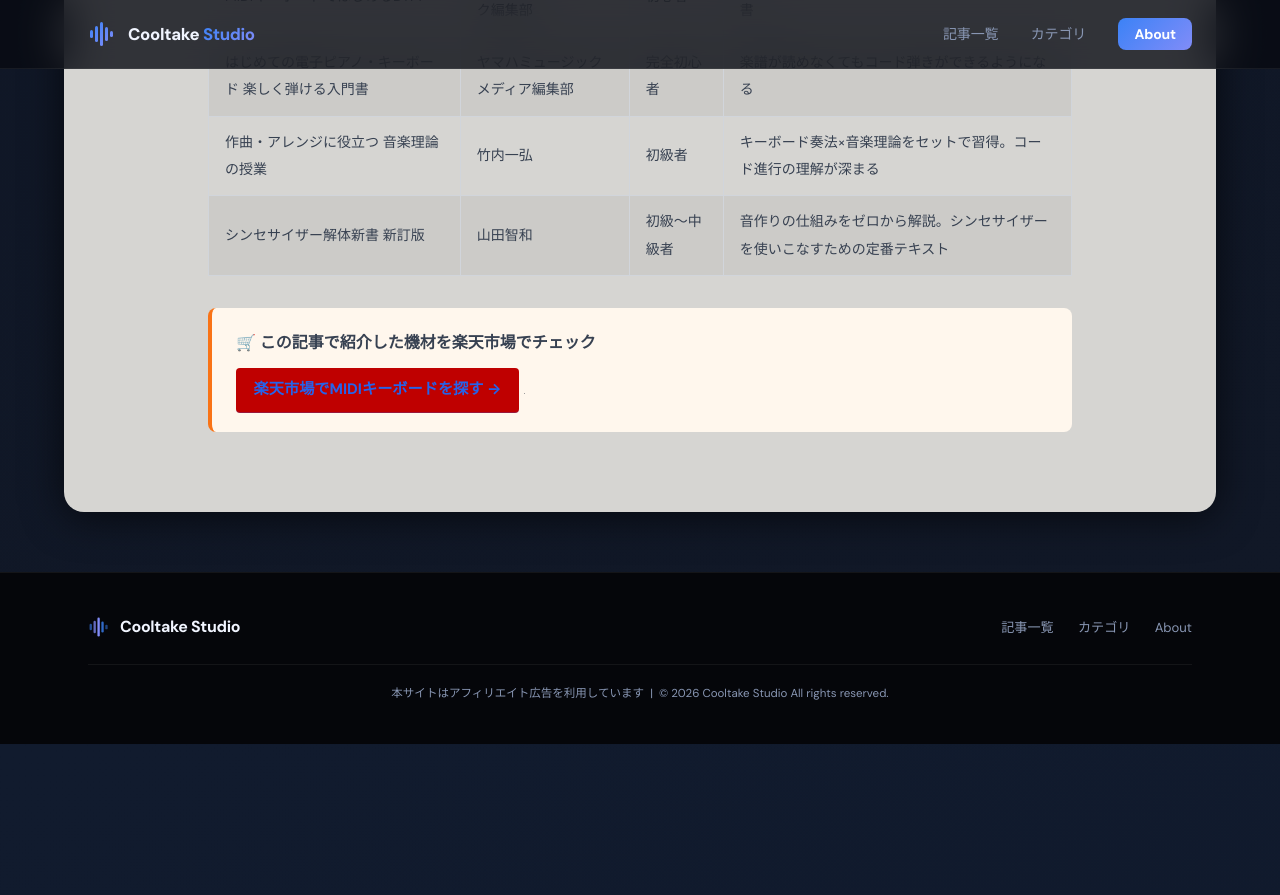
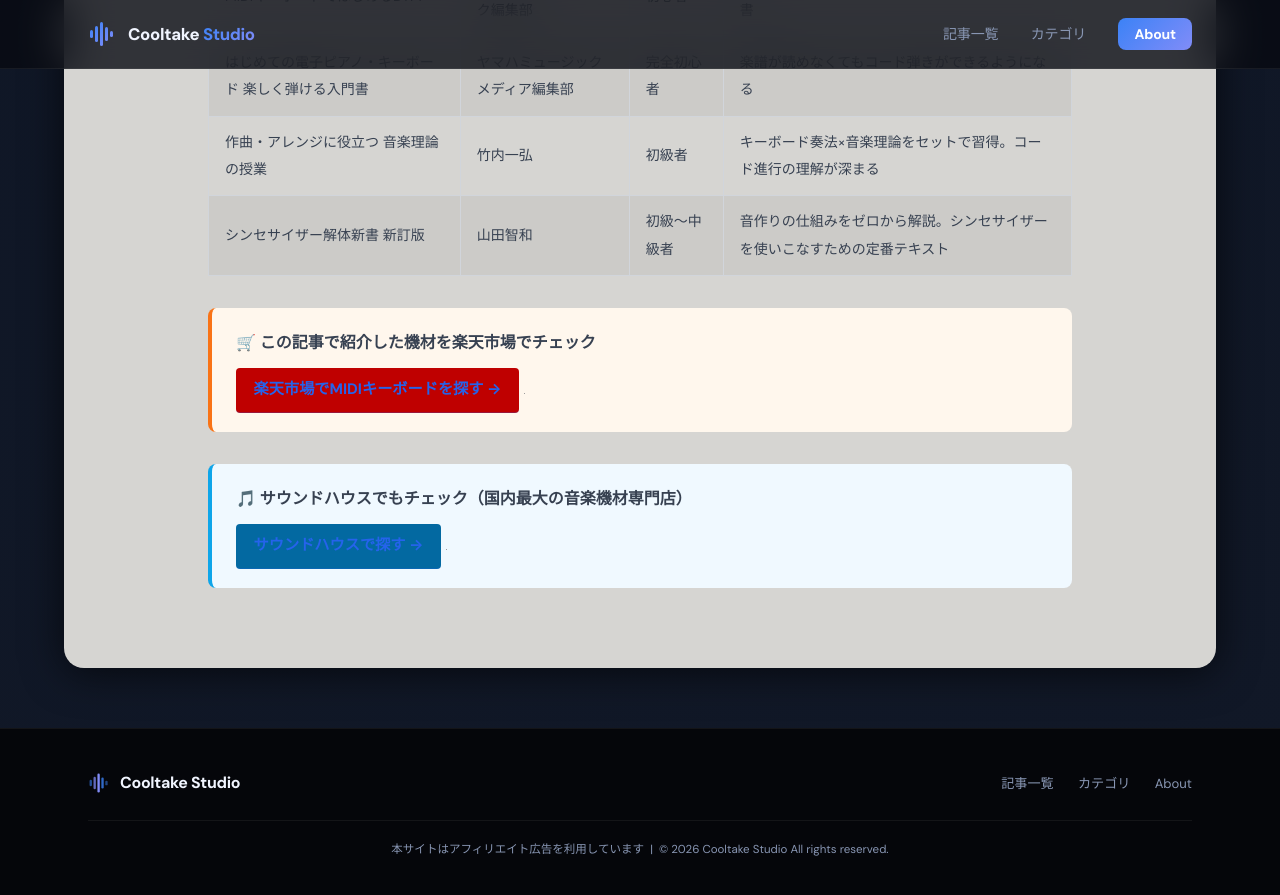
Before and after one commit to cooltake/cooltake.github.io, a Jekyll site: the page built from _posts/2026-05-12-midi-keyboard-guide.md, in a window 1280 px wide and 900 px high, scrolled down 7117 px. Shown: the top 895 px of the window. Built offline with Jekyll 4.4.1, drawn with Linux system fonts in a browser that asks for light colours; some web fonts are replaced; before the commit the page ends 7861 px from its top, so only the background shows below that; grey boxes are pictures that could not be loaded.

Commit message:
Add サウンドハウスアフィリエイトリンク: 2026-05-12-midi-keyboard-guide.md

```diff
--- a/_posts/2026-05-12-midi-keyboard-guide.md
+++ b/_posts/2026-05-12-midi-keyboard-guide.md
@@ -190,3 +190,9 @@ MIDIキーボードを手に入れたら、「どう弾くか・どう使うか
 <a href="//af.moshimo.com/af/c/click?a_id=5565352&amp;p_id=54&amp;pc_id=54&amp;pl_id=616&amp;url=https%3A%2F%2Fsearch.rakuten.co.jp%2Fsearch%2Fmall%2FMIDI%25E3%2582%25AD%25E3%2583%25BC%25E3%2583%259C%25E3%2583%25BC%25E3%2583%2589%2F" rel="nofollow" referrerpolicy="no-referrer-when-downgrade" style="display:inline-block;background:#bf0000;color:#fff;padding:.45rem 1.1rem;border-radius:4px;text-decoration:none;font-weight:bold;font-size:.95rem;">楽天市場でMIDIキーボードを探す →</a>
 <img src="//i.moshimo.com/af/i/impression?a_id=5565352&amp;p_id=54&amp;pc_id=54&amp;pl_id=616" width="1" height="1" style="border:none;" alt="" loading="lazy">
 </div>
+
+<div style="margin:2rem 0;padding:1.2rem 1.5rem;background:#f0f9ff;border-left:4px solid #0ea5e9;border-radius:8px;">
+<p style="margin:0 0 .6rem;font-weight:bold;font-size:1rem;">&#x1F3B5; サウンドハウスでもチェック（国内最大の音楽機材専門店）</p>
+<a href="https://h.accesstrade.net/sp/cc?rk=01000fty00os63" rel="nofollow" referrerpolicy="no-referrer-when-downgrade" style="display:inline-block;background:#0369a1;color:#fff;padding:.45rem 1.1rem;border-radius:4px;text-decoration:none;font-weight:bold;font-size:.95rem;">サウンドハウスで探す →</a>
+<img src="https://h.accesstrade.net/sp/rr?rk=01000fty00os63" width="1" height="1" border="0" alt="" loading="lazy">
+</div>
```
